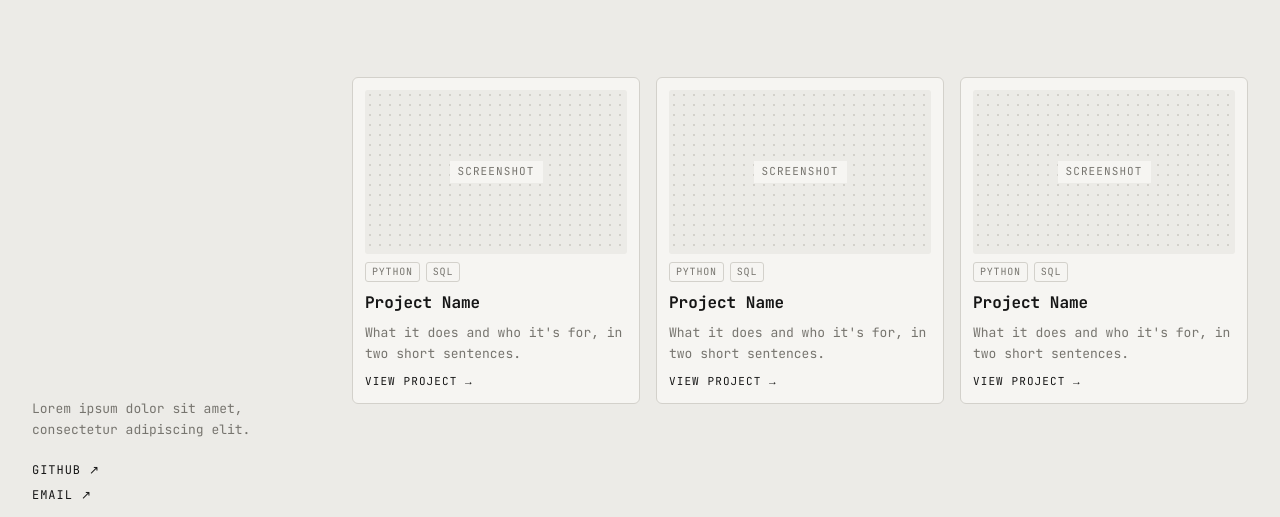
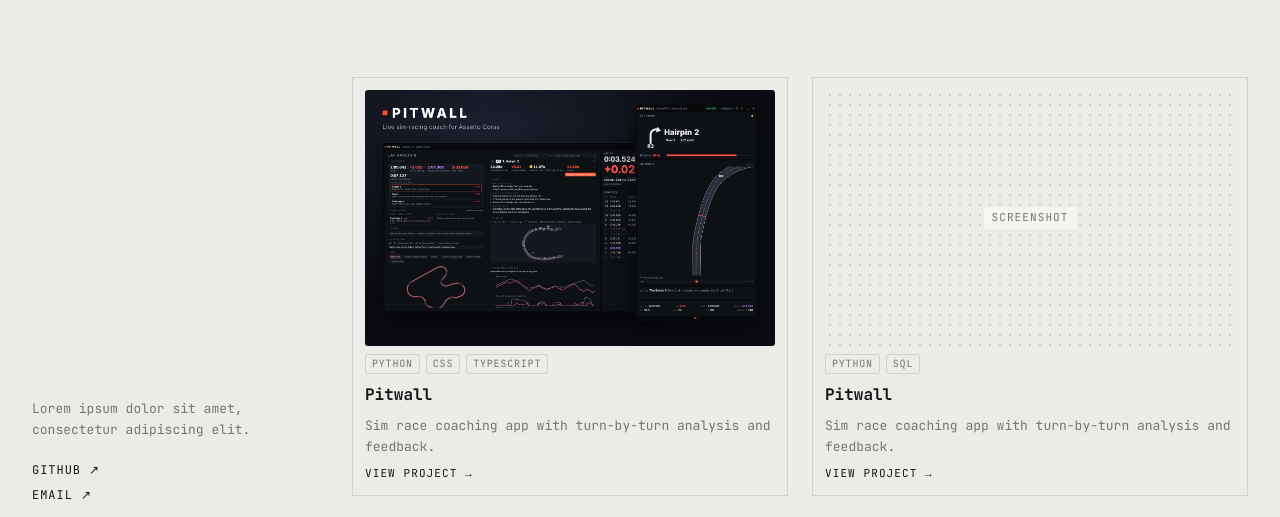
Before and after one commit to StaunchLemur29/portfolio, a plain HTML site: page projects.html in a window 1280 px wide. Shown: the part 263-780 px from the top of the page. Drawn offline with Linux system fonts and the light colour scheme; a web font is replaced by a local one.

Commit message:
added pitwall to projects, card panel improvements

```diff
--- a/projects.html
+++ b/projects.html
@@ -32,13 +32,14 @@
         </section>
         <div class="grid">
             <article class="project">
-                <div class="thumb"><span>SCREENSHOT</span></div>
+                <img class="thumb" src="images/pitwall-thumbnail.jpg" alt="Dashboard displaying analysis alongside a live session">
                 <div class="meta">
                     <span class="tag">Python</span>
-                    <span class="tag">SQL</span>
+                    <span class="tag">CSS</span>
+                    <span class="tag">TypeScript</span>
                 </div>
-                <h3>Project Name</h3>
-                <p>What it does and who it's for, in two short sentences.</p>
+                <h3>Pitwall</h3>
+                <p>Sim race coaching app with turn-by-turn analysis and feedback.</p>
                 <a href="#" class="more">VIEW PROJECT →</a>
             </article>
             <article class="project">
@@ -47,8 +48,8 @@
                     <span class="tag">Python</span>
                     <span class="tag">SQL</span>
                 </div>
-                <h3>Project Name</h3>
-                <p>What it does and who it's for, in two short sentences.</p>
+                <h3>Pitwall</h3>
+                <p>Sim race coaching app with turn-by-turn analysis and feedback.</p>
                 <a href="#" class="more">VIEW PROJECT →</a>
             </article>
             <article class="project">
--- a/style.css
+++ b/style.css
@@ -98,7 +98,7 @@ img {
 main {
   margin-left: var(--sidebar-w);
   padding: 120px 32px 80px;
-  max-width: 1200px;
+  max-width: 1600px;
   display: grid;
   gap: 80px;
 }
@@ -124,14 +124,12 @@ main {
 /* project cards */
 .grid {
   display: grid;
-  grid-template-columns: repeat(auto-fill, minmax(280px, 1fr));
-  gap: 16px;
+  grid-template-columns: repeat(2, 1fr);
+  gap: 24px;
 }
 
 .project {
-  background: var(--panel);
   border: 1px solid var(--line);
-  border-radius: 6px;
   padding: 12px;
   display: flex;
   flex-direction: column;
@@ -187,7 +185,6 @@ main {
 }
 
 .project:hover {
-  border-color: var(--ink);
   transform: translateY(-2px);
 }
 
@@ -264,6 +261,15 @@ main {
     width: auto;
     padding: 0 20px 40px;
   }
+  .grid {
+    grid-template-columns: 1fr;
+  }
+}
+
+@media (max-width: 1100px) {
+  .grid {
+    grid-template-columns: 1fr;
+  }
 }
 
 .description {
@@ -272,3 +278,8 @@ main {
   margin-top: 12px;
   font-weight: 400;
 }
+
+img.thumb {
+  width: 100%;
+  object-fit: cover;
+}
```
Also changed, not shown: images/pitwall-thumbnail.jpg (added).
